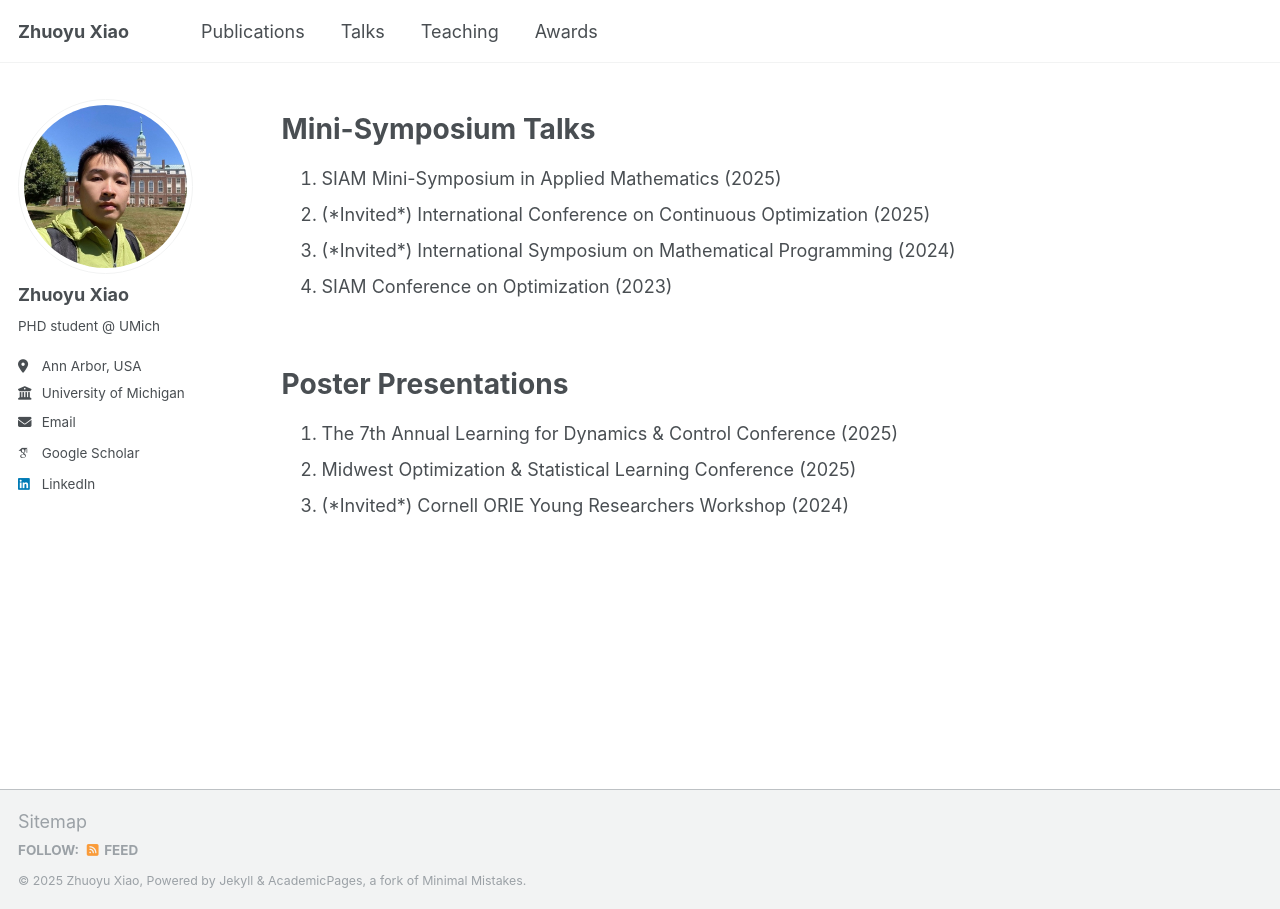
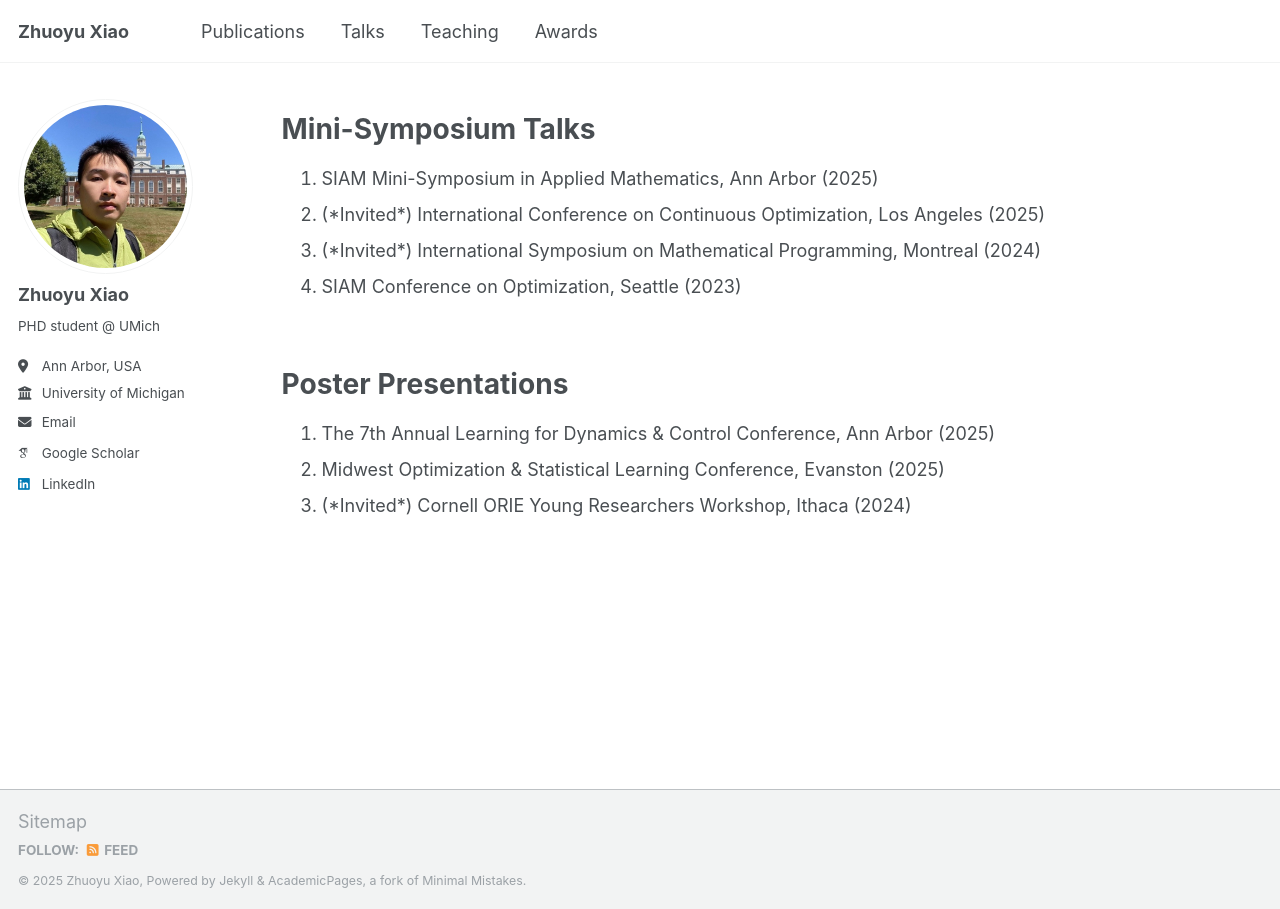
Before and after one commit to zyxiao97/zyxiao97.github.io, a Jekyll site: the page built from _pages/talks.md, in a window 1280 px wide. Built offline with Jekyll 4.4.1, drawn with Linux system fonts in a browser that asks for light colours; some web fonts are replaced.

Commit message:
Update talks.md

```diff
--- a/_pages/talks.md
+++ b/_pages/talks.md
@@ -8,16 +8,16 @@ author_profile: true
 Mini-Symposium Talks
 ======
 
-1. SIAM Mini-Symposium in Applied Mathematics (2025)
-2. (\*Invited\*) International Conference on Continuous Optimization (2025)
-3. (\*Invited\*) International Symposium on Mathematical Programming (2024)
-4. SIAM Conference on Optimization (2023)
+1. SIAM Mini-Symposium in Applied Mathematics, Ann Arbor (2025)
+2. (\*Invited\*) International Conference on Continuous Optimization, Los Angeles (2025)
+3. (\*Invited\*) International Symposium on Mathematical Programming, Montreal (2024)
+4. SIAM Conference on Optimization, Seattle (2023)
 
 <br>
 
 Poster Presentations
 ======
 
-1. The 7th Annual Learning for Dynamics & Control Conference (2025)
-2. Midwest Optimization & Statistical Learning Conference (2025)
-3. (\*Invited\*) Cornell ORIE Young Researchers Workshop (2024)
+1. The 7th Annual Learning for Dynamics & Control Conference, Ann Arbor (2025)
+2. Midwest Optimization & Statistical Learning Conference, Evanston (2025)
+3. (\*Invited\*) Cornell ORIE Young Researchers Workshop, Ithaca (2024)
```
